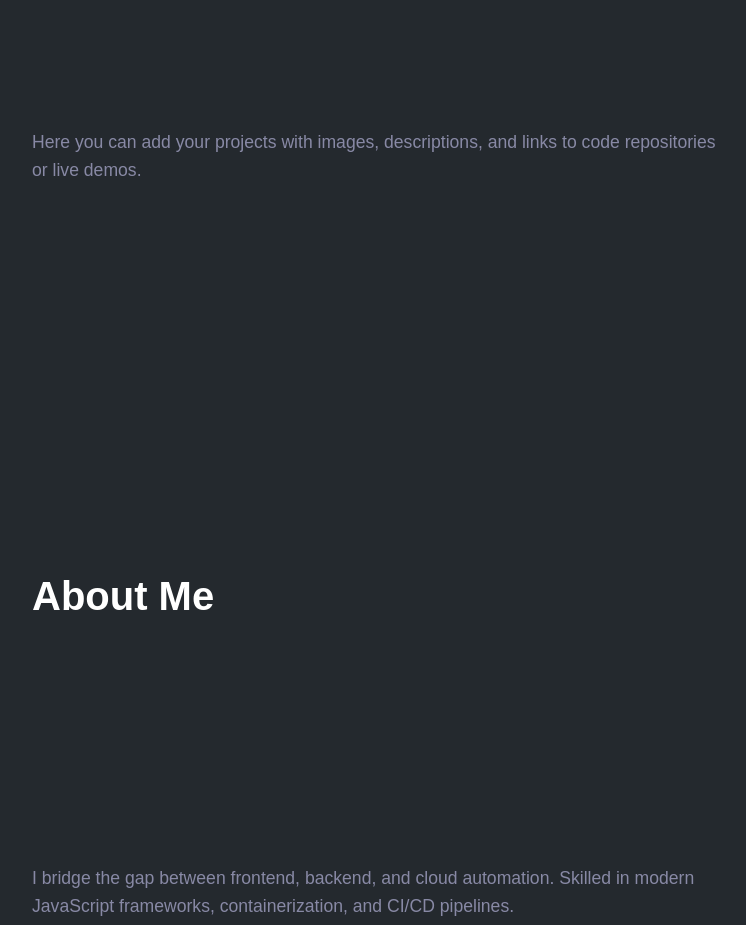
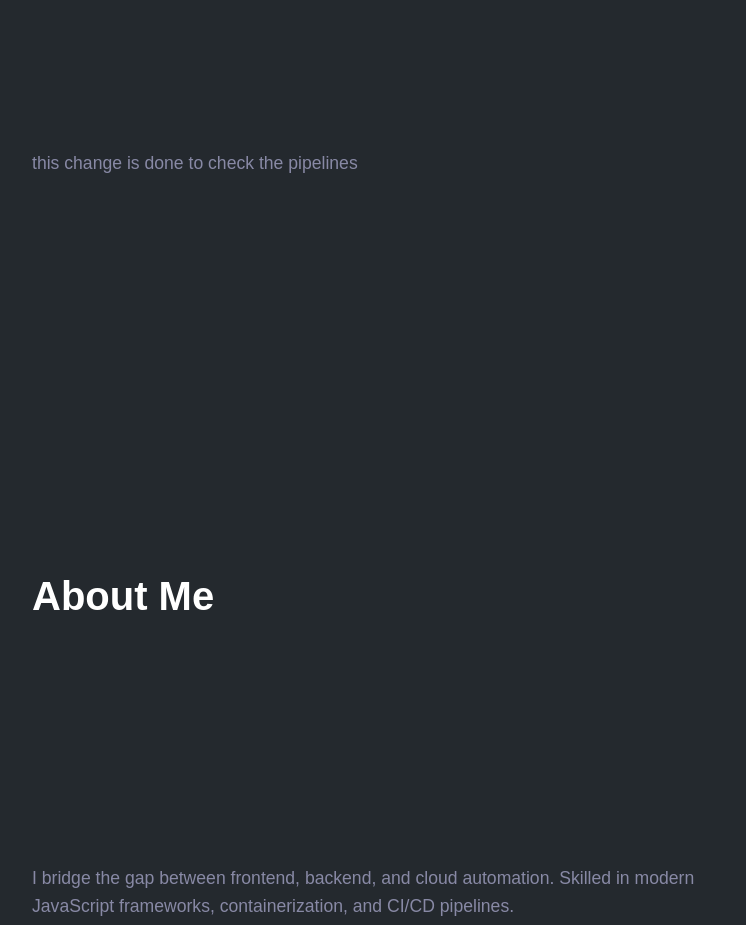
Before and after one commit to ShreeRajShah-dukkin/Profile-No-Framework, a plain HTML site: page index.html in a window 1280 px wide. Shown: the part 1160-2085 px from the top of the page, without its empty margins (40-786 px from the left). Drawn offline with Linux system fonts and the light colour scheme; a script that the page names is missing.

Commit message:
second commit

```diff
--- a/index.html
+++ b/index.html
@@ -37,7 +37,7 @@
 
     <section id="portfolio-section">
       <h2>Portfolio</h2>
-      <p>Here you can add your projects with images, descriptions, and links to code repositories or live demos.</p>
+      <p>this change is done to check the pipelines</p>
     </section>
 
     <section id="about-section">
```
